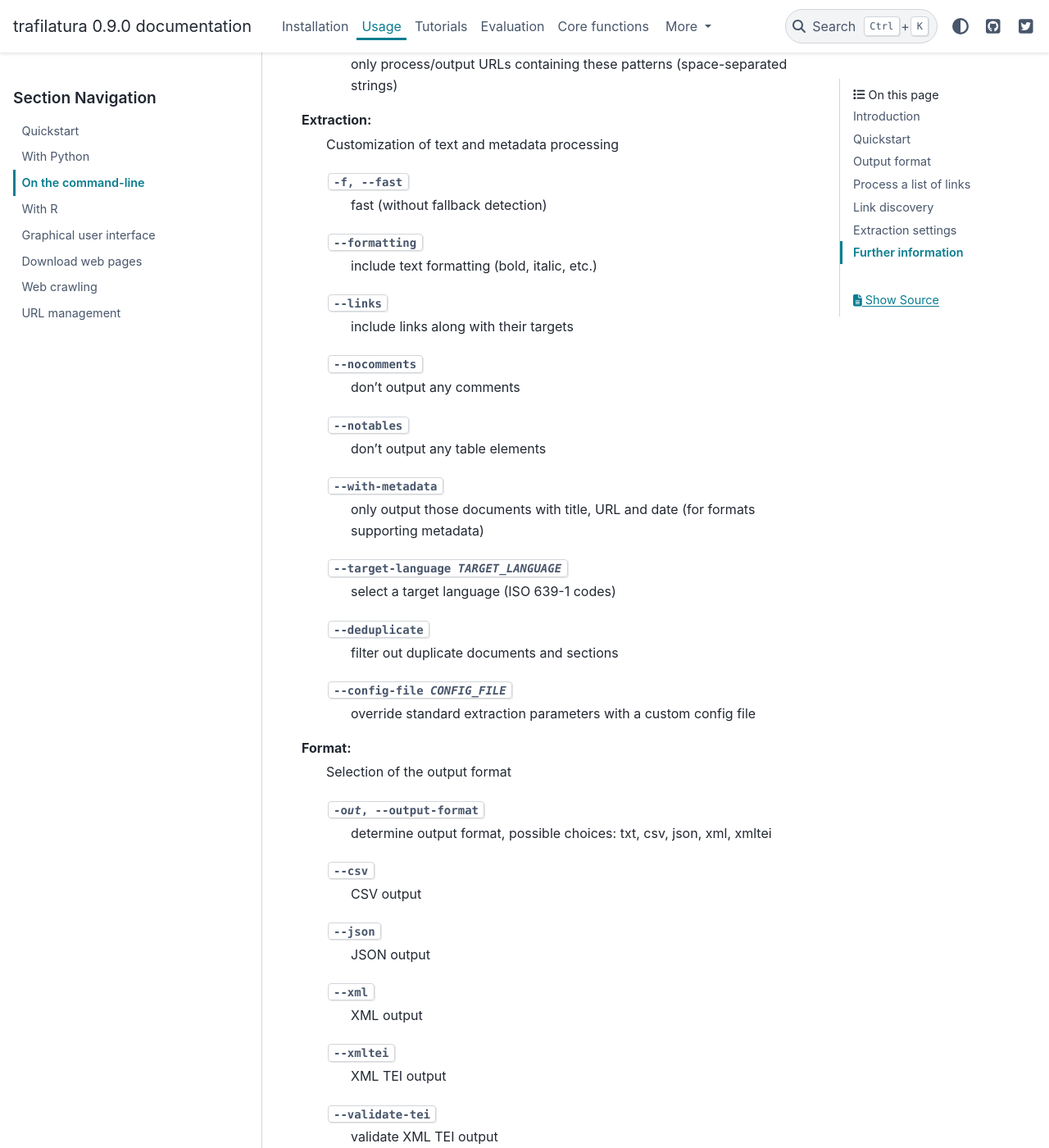
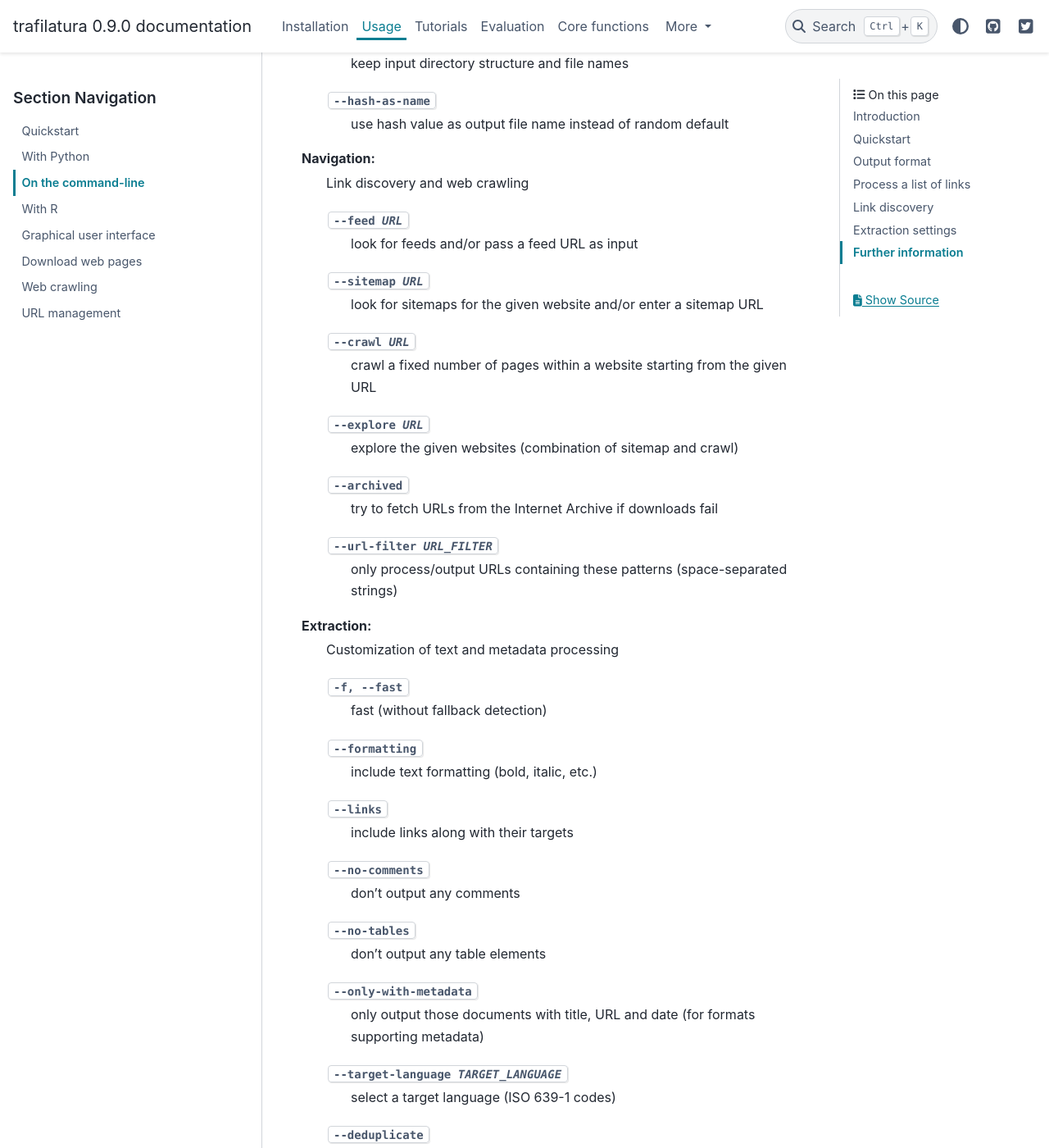
Before and after one commit to adbar/trafilatura, a Sphinx documentation site: the page built from docs/usage-cli.rst, in a window 1280 px wide and 1400 px high, scrolled down 5267 px. Shown: the whole window at 82% size. Built offline with Sphinx 7.4.7 and the PyData theme 0.15.4, drawn with Linux system fonts in a browser that asks for light colours; some of the changed text lies outside the part shown.

Commit message:
docs updated

```diff
--- a/docs/downloads.rst
+++ b/docs/downloads.rst
@@ -127,7 +127,7 @@
     seconds = get_crawl_delay(rules, default=30)
 
 
-.. info::
+.. note::
     Trafilatura's focused crawler implements the delay where applicable. For further info and rules see the `documentation page on crawling <crawls.html>`_.
 
 
--- a/docs/usage-cli.rst
+++ b/docs/usage-cli.rst
@@ -106,7 +106,7 @@
 For more information please refer to the `tutorial on content discovery <tutorial0.html#content-discovery>`_.
 
 Feeds
-^^^^^
+~~~~~
 
 -  ``trafilatura --feed "https://www.dwds.de/" --list``
 -  ``trafilatura --feed "https://www.dwds.de/api/feed/themenglossar/Corona" --list``
@@ -115,7 +115,7 @@
 
 
 Sitemaps
-^^^^^^^^
+~~~~~~~~
 
 -  ``trafilatura --sitemap "https://www.sitemaps.org/sitemap.xml" --list``
 -  ``trafilatura --sitemap "https://www.sitemaps.org/" --list``
@@ -124,7 +124,7 @@
 
 
 URL inspection prior to download and processing
-^^^^^^^^^^^^^^^^^^^^^^^^^^^^^^^^^^^^^^^^^^^^^^^
+~~~~~~~~~~~~~~~~~~~~~~~~~~~~~~~~~~~~~~~~~~~~~~~
 
 
 .. code-block:: bash
@@ -141,7 +141,7 @@
 -------------------
 
 Choice of HTML elements
-^^^^^^^^^^^^^^^^^^^^^^^
+~~~~~~~~~~~~~~~~~~~~~~~
 
 Including extra elements works best with conversion to XML/XML-TEI:
 
@@ -153,7 +153,7 @@
 
 
 Configuration
-^^^^^^^^^^^^^
+~~~~~~~~~~~~~
 
 Text extraction can be parametrized by providing a custom configuration file (that is a variant of `settings.cfg <https://github.com/adbar/trafilatura/blob/master/trafilatura/settings.cfg>`_) with the ``--config-file`` option, which overrides the standard settings.
 
@@ -168,11 +168,13 @@
     trafilatura [-h] [-i INPUTFILE | --inputdir INPUTDIR | -u URL]
                    [--parallel PARALLEL] [-b BLACKLIST] [--list]
                    [-o OUTPUTDIR] [--backup-dir BACKUP_DIR] [--keep-dirs]
-                   [--hash-as-name] [--feed [FEED] | --sitemap [SITEMAP]]
-                   [--archived] [--url-filter URL_FILTER [URL_FILTER ...]]
-                   [-f] [--formatting] [--links] [--nocomments] [--notables]
-                   [--with-metadata] [--target-language TARGET_LANGUAGE]
-                   [--deduplicate] [--config-file CONFIG_FILE]
+                   [--hash-as-name] [--feed [FEED] | --sitemap [SITEMAP] |
+                   --crawl [CRAWL] | --explore [EXPLORE]] [--archived]
+                   [--url-filter URL_FILTER [URL_FILTER ...]] [-f]
+                   [--formatting] [--links] [--images] [--no-comments]
+                   [--no-tables] [--only-with-metadata]
+                   [--target-language TARGET_LANGUAGE] [--deduplicate]
+                   [--config-file CONFIG_FILE]
                    [-out {txt,csv,json,xml,xmltei} | --csv | --json | --xml | --xmltei]
                    [--validate-tei] [-v]
 
@@ -212,9 +214,13 @@
 Navigation:
   Link discovery and web crawling
 
-  --feed FEED           look for feeds and/or pass a feed URL as input
-  --sitemap SITEMAP     look for sitemaps for the given website and/or enter a
+  --feed URL            look for feeds and/or pass a feed URL as input
+  --sitemap URL         look for sitemaps for the given website and/or enter a
                         sitemap URL
+  --crawl URL           crawl a fixed number of pages within a website
+                        starting from the given URL
+  --explore URL         explore the given websites (combination of sitemap and
+                        crawl)
   --archived            try to fetch URLs from the Internet Archive if
                         downloads fail
   --url-filter URL_FILTER
@@ -227,9 +233,9 @@
   -f, --fast            fast (without fallback detection)
   --formatting          include text formatting (bold, italic, etc.)
   --links               include links along with their targets
-  --nocomments          don't output any comments
-  --notables            don't output any table elements
-  --with-metadata       only output those documents with title, URL and date
+  --no-comments         don't output any comments
+  --no-tables           don't output any table elements
+  --only-with-metadata  only output those documents with title, URL and date
                         (for formats supporting metadata)
   --target-language TARGET_LANGUAGE
                         select a target language (ISO 639-1 codes)
```
Also changed, not shown: README.rst (+14 -8 lines), docs/index.rst (+20 -1 lines), docs/software-ecosystem.png (added).
